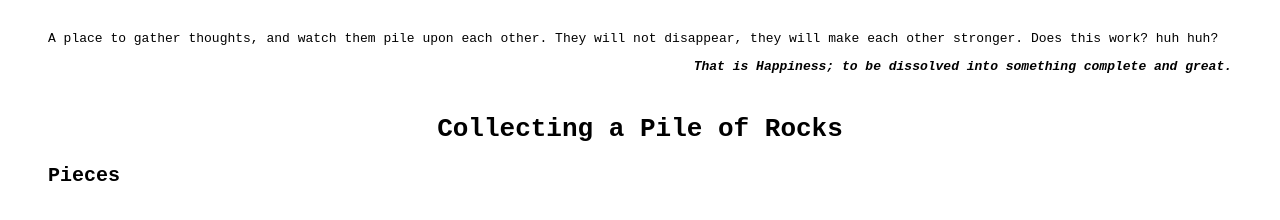
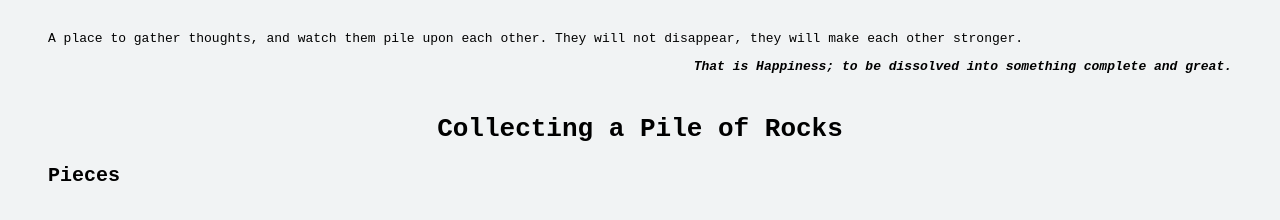
Before and after one commit to zachmandeville/Collecting, a plain HTML site: page index.html in a window 1280 px wide. Drawn offline with Linux system fonts and the light colour scheme.

Commit message:
Making sure I can do this!

```diff
--- a/index.html
+++ b/index.html
@@ -7,6 +7,7 @@
 			font-size: 20px;
 		}
 		body{
+			background-color:  #F1F3F4;
 			font-family: monospace;
 		}
 	</style>
@@ -14,7 +15,7 @@
 
 
 <body style="padding: 10px 40px 10px 40px;">
-	<p>A place to gather thoughts, and watch them pile upon each other.  They will not disappear, they will make each other stronger. Does this work? huh huh?</p>
+	<p>A place to gather thoughts, and watch them pile upon each other.  They will not disappear, they will make each other stronger. </p>
 	<p align="right"><strong><em>That is Happiness; to be dissolved into something complete and great.</em></strong></p>
 	<center><h1 style="margin-top: 40px;">Collecting a Pile of Rocks</h1></center>
 	<h3>Pieces</h3>
```
